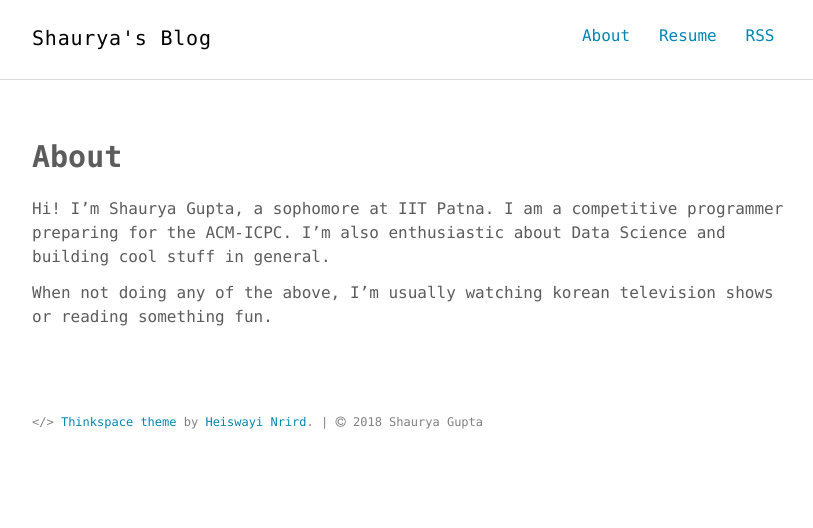
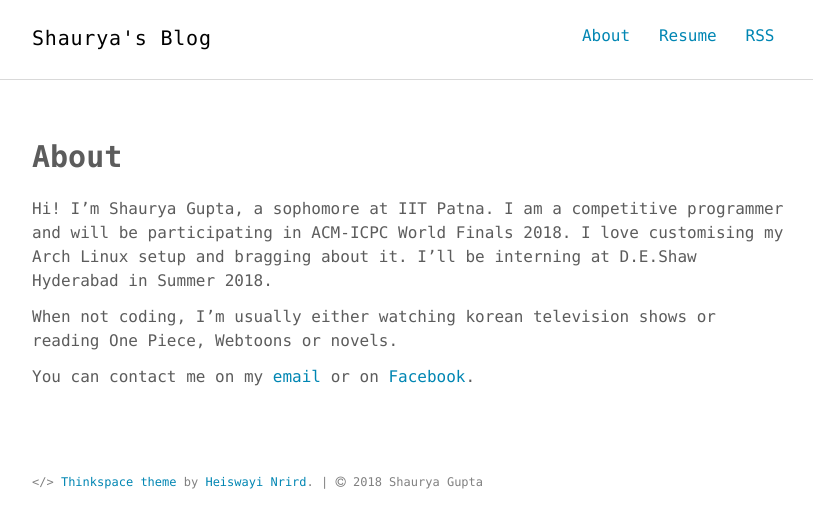
Before and after one commit to vishwesh5/shauryab98.github.io, a Jekyll site: the page built from about.md, in a window 1280 px wide. Shown: the top 528 px of the page, without its empty margins (232-1045 px from the left). Built offline with Jekyll 4.4.1, drawn with Linux system fonts in a browser that asks for light colours.

Commit message:
about updated

```diff
--- a/about.md
+++ b/about.md
@@ -4,6 +4,8 @@ title: About
 permalink: /about/
 ---
 
-Hi! I'm Shaurya Gupta, a sophomore at IIT Patna. I am a competitive programmer preparing for the ACM-ICPC. I'm also enthusiastic about Data Science and building cool stuff in general.
+Hi! I'm Shaurya Gupta, a sophomore at IIT Patna. I am a competitive programmer and will be participating in ACM-ICPC World Finals 2018. I love customising my Arch Linux setup and bragging about it. I'll be interning at D.E.Shaw Hyderabad in Summer 2018.
 
-When not doing any of the above, I'm usually watching korean television shows or reading something fun.
+When not coding, I'm usually either watching korean television shows or reading One Piece, Webtoons or novels.
+
+You can contact me on my [email](mailto:shauryab98@outlook.com) or on [Facebook](https://www.facebook.com/shauryab98).
```
